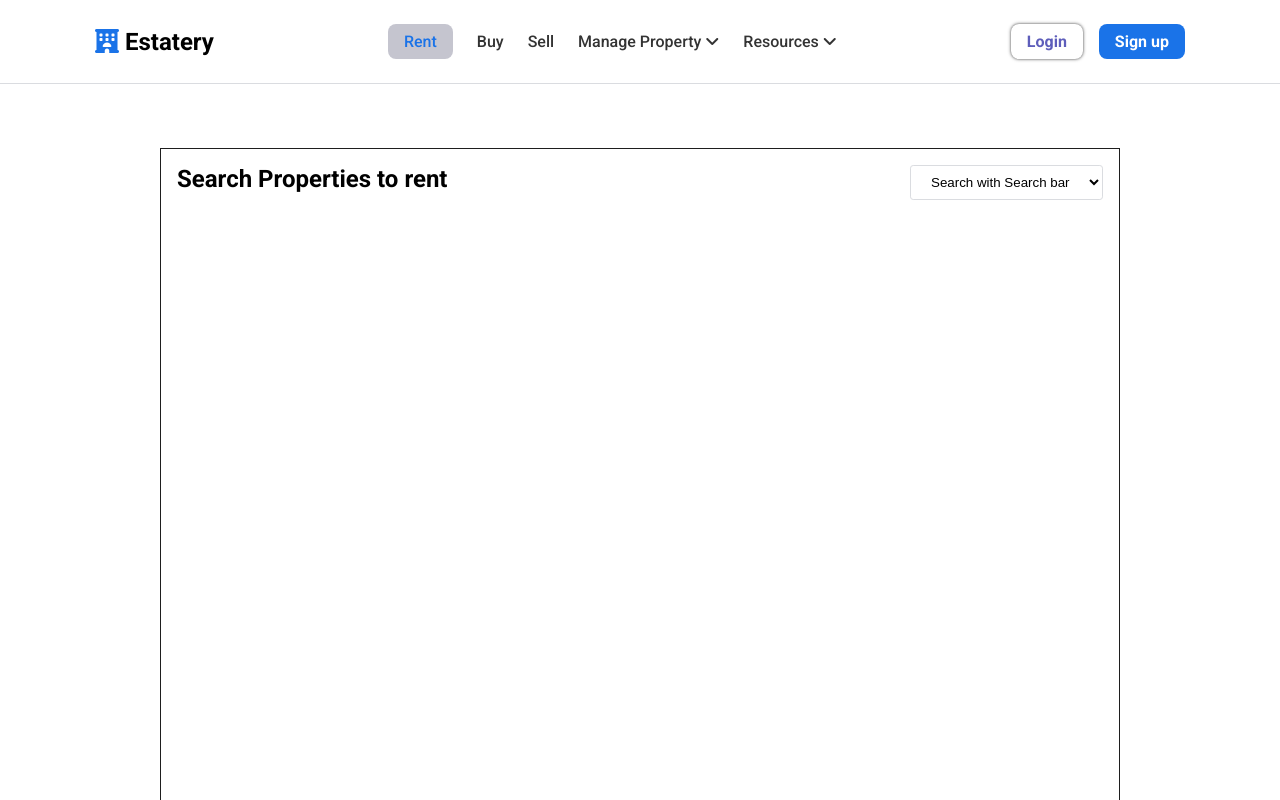
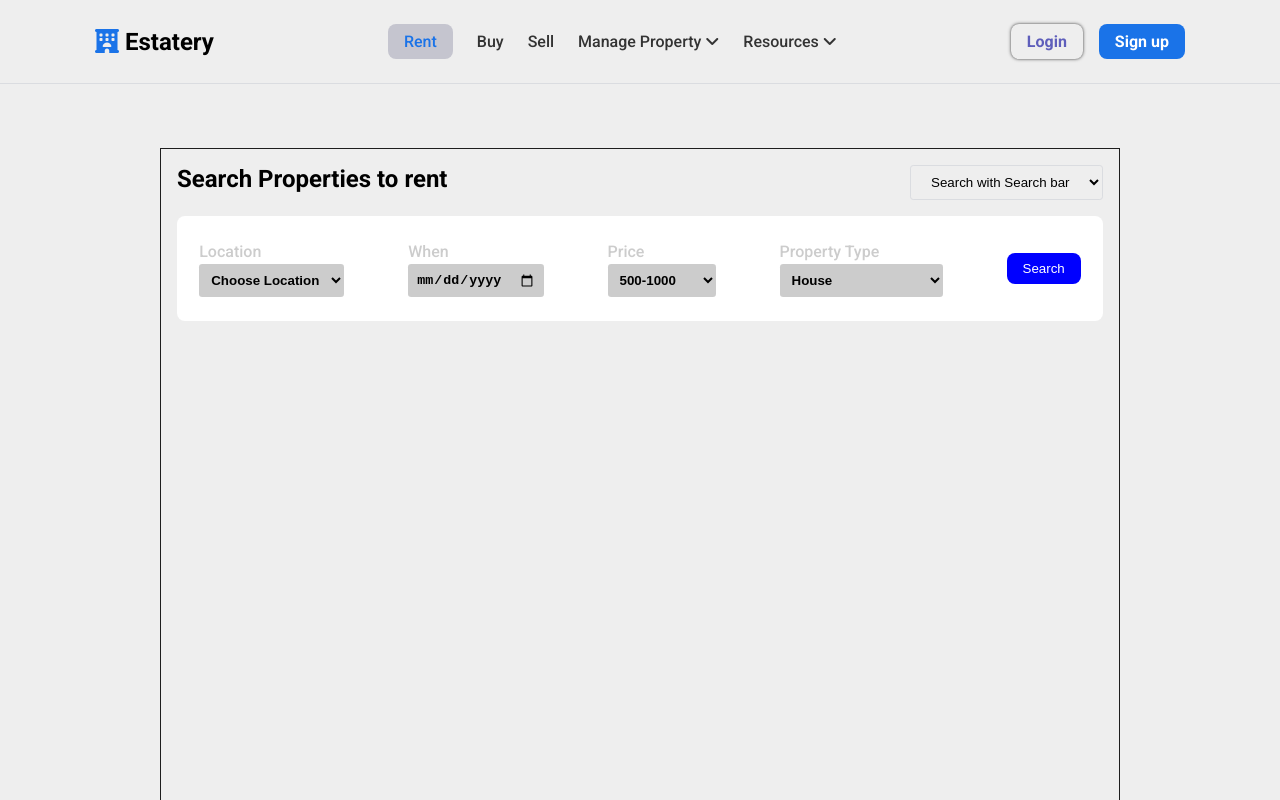
Before and after one commit to puranchandralohar/real-estate, a React (Create React App) app: page / in a window 1280 px wide. Shown: the top 800 px of the page. Built offline with nearby package versions, Linux system fonts and the light colour scheme.

Commit message:
search area added

```diff
--- a/src/app.css
+++ b/src/app.css
@@ -9,6 +9,7 @@
 
 body{
     font-family: 'Roboto', sans-serif;
+    background-color: #eee;
 }
 
 .flex{
@@ -17,6 +18,8 @@ body{
 
 .btn{
     padding: 0.5rem 1rem;
+    border:none;
+    outline: none;
     border-radius: 0.5rem;
     transition: all .6s ease;
 }
--- a/src/components/Main/Main.jsx
+++ b/src/components/Main/Main.jsx
@@ -5,13 +5,56 @@ import './main.css'
 export const Main = () => {
   return (
     <div className='main-container'>
-        <div className="search_group flex">
+        <section className="search_group flex">
             <h2 className='search-title'>Search Properties to rent</h2>
             <select name="search" id="search">
                 <option value="Search with bar" disabled>Search with Search bar</option>
                 <option value="Search with bar">Search with Search bar</option>
             </select>
-        </div>
+        </section>
+        <section className='search_filter_area flex'>
+            <div>
+              <label htmlFor='location'>Location</label>
+              <select name="location" id="location">
+              <option value="" disabled selected>Choose Location</option>
+                <option value="Mumbai">Mumbai</option>
+                <option value="Mumbai">Pune</option>
+                <option value="Mumbai">Hydrabad</option>
+                <option value="Mumbai">Ranchi</option>
+                <option value="Mumbai">Kolkata</option>
+              </select>
+            </div>
+            <div className='seperator'></div>
+            <div>
+              <label htmlFor='movedate'>When</label>
+              <input type="date" name="movein_date" id="movedate"/>
+            </div>
+            <div className='seperator'></div>
+            <div>
+              <label htmlFor='price'>Price</label>
+                <select name="price" id="price">
+                <option value="500-1000">500-1000</option>
+                <option value="500-1000">1000-2000</option>
+                <option value="500-1000">2000-5000</option>
+                <option value="500-1000">5000-10000</option>
+              </select>
+            </div>
+            <div className='seperator'></div>
+            <div>
+              <label htmlFor='property'>Property Type</label>
+              <select name="property" id="property">
+                <option value="House">House</option>
+                <option value="Single-Family Home">Single Family Home</option>
+                <option value="Town House">Town House</option>
+                <option value="Farmhouse">Farmhouse</option>
+                <option value="Bunglow">Bunglow</option>
+              </select>
+            </div>
+            <div className='seperator'></div>
+            <div>
+              <button className='btn search'>Search</button>
+            </div>
+        </section>
     </div>
   )
 }
--- a/src/components/Main/main.css
+++ b/src/components/Main/main.css
@@ -16,3 +16,40 @@
     border-color: #dadce0;
     background-color: transparent;
 }
+
+/* Filter Area */
+
+.search_filter_area{
+    margin-top: 1rem;
+    padding: 1rem 1.5rem;
+    justify-content:center;
+    align-items: center;
+    border-radius: 0.5rem;
+    background-color: #fff;
+}
+
+.search_filter_area div{
+    padding: 0.5rem 1rem;
+}
+
+/* .search_filter_area .seperator{
+    border-left: 1px solid #dadce0;
+    height: 3rem;
+} */
+.search_filter_area div>label{
+    line-height: 1.5rem;
+    color:#ccc;
+    font-weight: 500;
+}
+.search_filter_area div select,input{
+    padding: 0.5rem;
+    border:none;
+    border-radius: 0.2rem;
+    background: #ccc;
+    font-weight: 600;
+}
+
+.search_filter_area .search{
+    background-color: blue;
+    color:#fff;
+}
```
